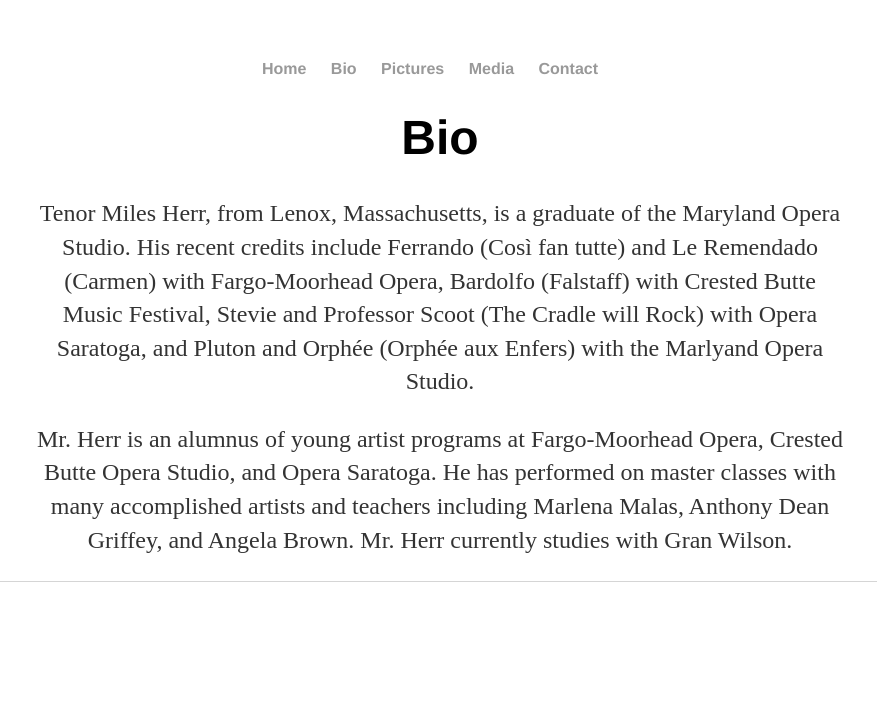
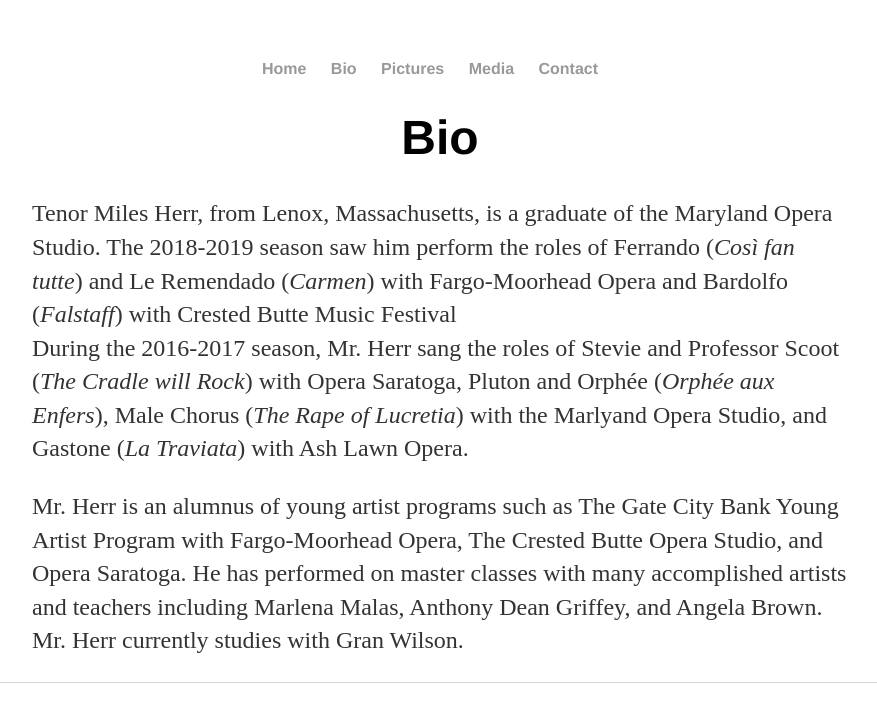
Before and after one commit to leemlb06pmi/leemlb06pmi.github.io, a Jekyll site: the page built from bio/index.html, in a window 1280 px wide. Shown: the top 722 px of the page, without its empty margins (200-1077 px from the left). Built offline with Jekyll 4.4.1, drawn with Linux system fonts in a browser that asks for light colours.

Commit message:
Update index.html

```diff
--- a/bio/index.html
+++ b/bio/index.html
@@ -5,8 +5,10 @@
 
 <h1>{{ page.title }}</h1>
 <blockquote>
-<p>Tenor Miles Herr, from Lenox, Massachusetts, is a graduate of the Maryland Opera Studio.  His recent credits include Ferrando (Così fan tutte) and Le Remendado (Carmen) with Fargo-Moorhead Opera, Bardolfo (Falstaff) with Crested Butte Music Festival, Stevie and Professor Scoot (The Cradle will Rock) with Opera Saratoga, and Pluton and Orphée (Orphée aux Enfers) with the Marlyand Opera Studio.</p>
+<p style="text-align:left;">Tenor Miles Herr, from Lenox, Massachusetts, is a graduate of the Maryland Opera Studio.  The 2018-2019 season saw him perform the roles of Ferrando (<em>Così fan tutte</em>) and Le Remendado (<em>Carmen</em>) with Fargo-Moorhead Opera and Bardolfo (<em>Falstaff</em>) with Crested Butte Music Festival
+<br>
+During the 2016-2017 season, Mr. Herr sang the roles of Stevie and Professor Scoot (<em>The Cradle will Rock</em>) with Opera Saratoga, Pluton and Orphée (<em>Orphée aux Enfers</em>), Male Chorus (<em>The Rape of Lucretia</em>) with the Marlyand Opera Studio, and Gastone (<em>La Traviata</em>) with Ash Lawn Opera.</p>
 </blockquote>
 <blockquote>
-<p>Mr. Herr is an alumnus of young artist programs at Fargo-Moorhead Opera, Crested Butte Opera Studio, and Opera Saratoga.  He has performed on master classes with many accomplished artists and teachers including Marlena Malas, Anthony Dean Griffey, and Angela Brown. Mr. Herr currently studies with Gran Wilson.</p>
+<p style="text-align:left;">Mr. Herr is an alumnus of young artist programs such as The Gate City Bank Young Artist Program with Fargo-Moorhead Opera, The Crested Butte Opera Studio, and Opera Saratoga.  He has performed on master classes with many accomplished artists and teachers including Marlena Malas, Anthony Dean Griffey, and Angela Brown. Mr. Herr currently studies with Gran Wilson.</p>
 </blockquote>
```
